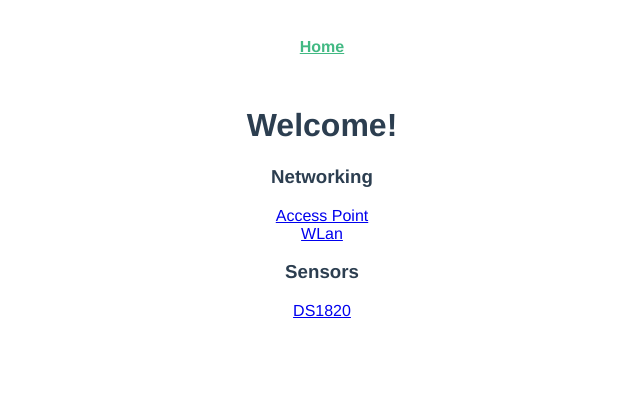
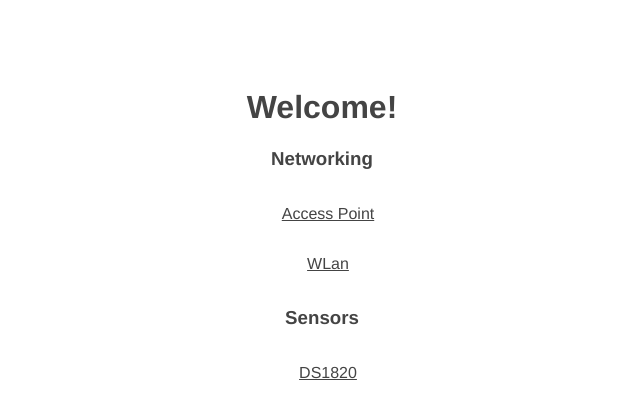
Before and after one commit to vkuhlen/bob-frontend-demo, a Vue app: page / in a window 1280 px wide. Shown: the top 418 px of the page, without its empty margins (318-958 px from the left). Built offline with nearby package versions, Linux system fonts and the light colour scheme.

Commit message:
change index page

```diff
--- a/src/App.vue
+++ b/src/App.vue
@@ -8,26 +8,31 @@
 </template>
 
 <style>
+
 #app {
   font-family: 'Avenir', Helvetica, Arial, sans-serif;
   -webkit-font-smoothing: antialiased;
   -moz-osx-font-smoothing: grayscale;
   text-align: center;
-  color: #2c3e50;
+  color: #444444;
   width: 100%;
   max-width: 500px;
   margin: auto;
 }
+
+#app a {
+    color: #444444;
+}
+
 #nav {
   padding: 30px;
 }
 
 #nav a {
   font-weight: bold;
-  color: #2c3e50;
 }
 
 #nav a.router-link-exact-active {
-  color: #42b983;
+  display: none;
 }
 </style>
--- a/src/views/Home.vue
+++ b/src/views/Home.vue
@@ -1,10 +1,44 @@
 <template>
-    <div>
+    <div class="home">
         <h1>Welcome!</h1>
+
+
         <h3>Networking</h3>
-            <router-link to="/config/ap">Access Point</router-link><br>
-            <router-link to="/config/wlan">WLan</router-link>
+        <ul>
+            <li>
+                <router-link to="/config/ap">
+                    Access Point
+                </router-link>
+            </li>
+            <li>
+                <router-link to="/config/wlan">
+                    WLan
+                </router-link>
+            </li>
+        </ul>
         <h3>Sensors</h3>
-            <router-link to="/sensors/ds1820">DS1820</router-link>
+        <ul>
+            <li>
+                <router-link to="/sensors/ds1820">
+                    DS1820
+                </router-link>
+            </li>
+        </ul>
     </div>
 </template>
+
+<style>
+
+.home ul {
+    width: 40vw;
+    padding: 0;
+    margin: auto;
+}
+
+.home li {
+    list-style-type: none;
+    padding: 2vmin;
+    display: block;
+
+}
+</style>
```
